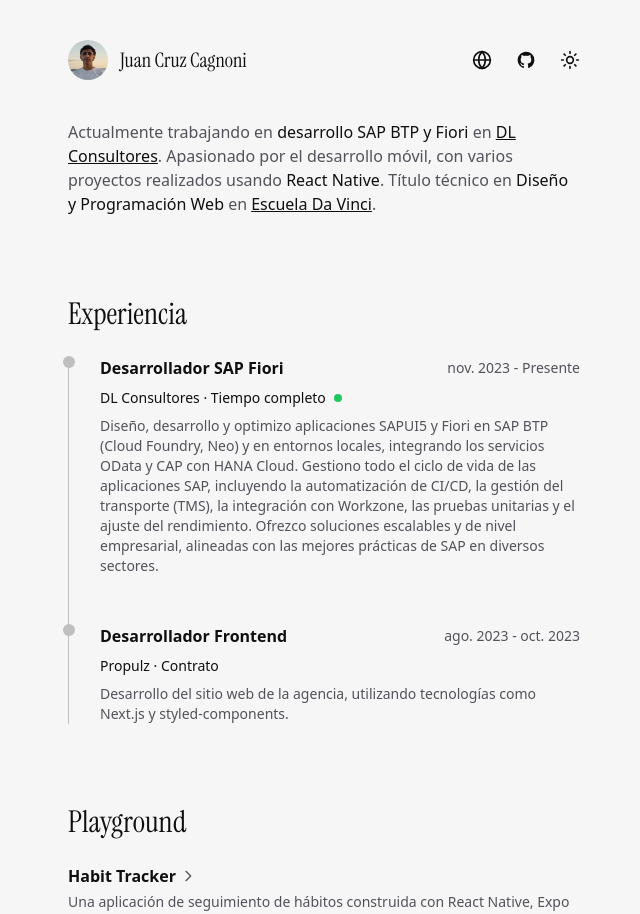
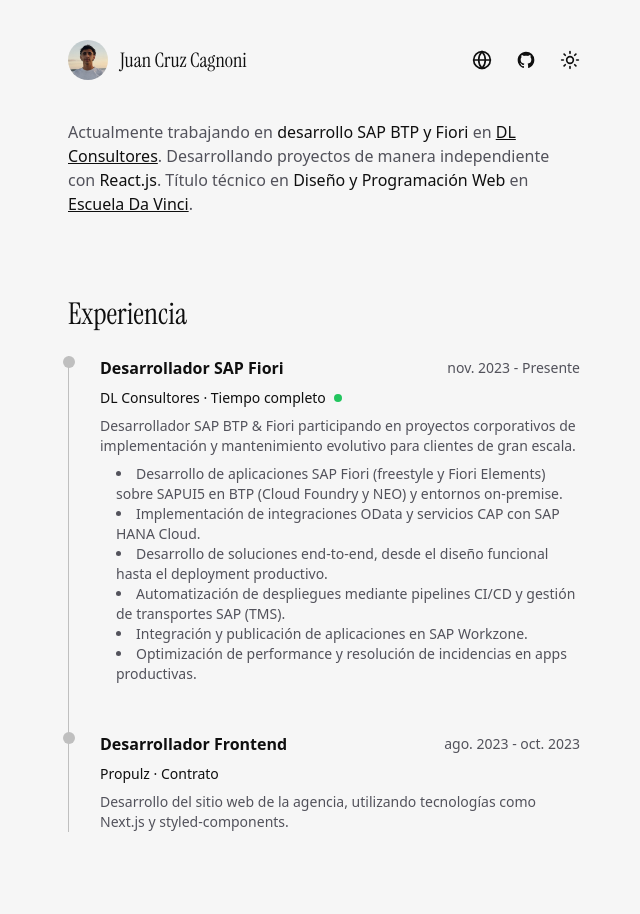
Before and after one commit to juancruzcagnoni/portfolio, a Next.js app: page / in a window 1280 px wide. Shown: the top 914 px of the page, without its empty margins (316-956 px from the left). Built offline with nearby package versions, Linux system fonts and the light colour scheme.

Commit message:
fix 2026

```diff
--- a/src/app/page.jsx
+++ b/src/app/page.jsx
@@ -41,14 +41,6 @@ export default function Home() {
           <Hero />
         </motion.div>
 
-        {/* <motion.div
-          initial={{ opacity: 0, filter: 'blur(5px)' }}
-          whileInView={{ opacity: 1, filter: 'blur(0px)' }}
-          viewport={{ once: true, amount: 0.3 }}
-          transition={{ duration: 0.4, ease: "easeOut", delay: 0.2 }}
-        >
-          <Projects />
-        </motion.div> */}
         <motion.div
           initial={{ opacity: 0, filter: 'blur(5px)' }}
           whileInView={{ opacity: 1, filter: 'blur(0px)' }}
@@ -57,14 +49,24 @@ export default function Home() {
         >
           <Experience />
         </motion.div>
+
         <motion.div
           initial={{ opacity: 0, filter: 'blur(5px)' }}
           whileInView={{ opacity: 1, filter: 'blur(0px)' }}
           viewport={{ once: true, amount: 0.3 }}
           transition={{ duration: 0.4, ease: "easeOut", delay: 0.2 }}
         >
+          <Projects />
+        </motion.div>
+
+        {/* <motion.div
+          initial={{ opacity: 0, filter: 'blur(5px)' }}
+          whileInView={{ opacity: 1, filter: 'blur(0px)' }}
+          viewport={{ once: true, amount: 0.3 }}
+          transition={{ duration: 0.4, ease: "easeOut", delay: 0.2 }}
+        >
           <Lab />
-        </motion.div>
+        </motion.div> */}
       </div>
     </>
   );
--- a/src/app/sections/Experience.jsx
+++ b/src/app/sections/Experience.jsx
@@ -9,7 +9,15 @@ const translations = {
         role: 'SAP Fiori Developer',
         date: 'Nov. 2023 - Present',
         company: 'DL Consultores · Full-time',
-        desc1: 'I design, develop, and optimize SAPUI5 and Fiori applications on SAP BTP (Cloud Foundry, Neo) and on-premise, integrating OData and CAP services with HANA Cloud. I manage the full SAP app lifecycle, including CI/CD automation, transport management (TMS), Workzone integration, unit testing, and performance tuning. I deliver scalable, enterprise-grade solutions aligned with SAP best practices across diverse industries.',
+        desc1: 'SAP BTP & Fiori developer participating in corporate implementation and evolutionary maintenance projects for large-scale clients.',
+        list: [
+          'Development of SAP Fiori applications (freestyle and Fiori Elements) on SAPUI5 in BTP (Cloud Foundry and NEO) and on-premise environments.',
+          'Implementation of OData integrations and CAP services with SAP HANA Cloud.',
+          'End-to-end solution development, from functional design to productive deployment.',
+          'Deployment automation via CI/CD pipelines and SAP transport management (TMS).',
+          'Integration and publishing of applications in SAP Workzone.',
+          'Performance optimization and incident resolution in productive apps.',
+        ],
       },
       {
         role: 'Frontend Developer',
@@ -26,7 +34,15 @@ const translations = {
         role: 'Desarrollador SAP Fiori',
         date: 'nov. 2023 - Presente',
         company: 'DL Consultores · Tiempo completo',
-        desc1: 'Diseño, desarrollo y optimizo aplicaciones SAPUI5 y Fiori en SAP BTP (Cloud Foundry, Neo) y en entornos locales, integrando los servicios OData y CAP con HANA Cloud. Gestiono todo el ciclo de vida de las aplicaciones SAP, incluyendo la automatización de CI/CD, la gestión del transporte (TMS), la integración con Workzone, las pruebas unitarias y el ajuste del rendimiento. Ofrezco soluciones escalables y de nivel empresarial, alineadas con las mejores prácticas de SAP en diversos sectores.',
+        desc1: 'Desarrollador SAP BTP & Fiori participando en proyectos corporativos de implementación y mantenimiento evolutivo para clientes de gran escala.',
+        list: [
+          'Desarrollo de aplicaciones SAP Fiori (freestyle y Fiori Elements) sobre SAPUI5 en BTP (Cloud Foundry y NEO) y entornos on-premise.',
+          'Implementación de integraciones OData y servicios CAP con SAP HANA Cloud.',
+          'Desarrollo de soluciones end-to-end, desde el diseño funcional hasta el deployment productivo.',
+          'Automatización de despliegues mediante pipelines CI/CD y gestión de transportes SAP (TMS).',
+          'Integración y publicación de aplicaciones en SAP Workzone.',
+          'Optimización de performance y resolución de incidencias en apps productivas.',
+        ],
       },
       {
         role: 'Desarrollador Frontend',
--- a/src/app/sections/Hero.jsx
+++ b/src/app/sections/Hero.jsx
@@ -14,8 +14,8 @@ const translations = {
         >
           DL Consultores
         </a>
-        . Passionate about mobile development and have delivered several projects using{" "}
-        <span className="font-medium text-primary dark:text-secondary">React Native</span>
+        . Building independent projects with{" "}
+        <span className="font-medium text-primary dark:text-secondary">React.js</span>
         . Technical degree in{" "}
         <span className="font-medium text-primary dark:text-secondary">Web Design and Programming</span> at{" "}
         <a
@@ -43,8 +43,8 @@ const translations = {
         >
           DL Consultores
         </a>
-        . Apasionado por el desarrollo móvil, con varios proyectos realizados usando{" "}
-        <span className="font-medium text-primary dark:text-secondary">React Native</span>
+        . Desarrollando proyectos de manera independiente con{" "}
+        <span className="font-medium text-primary dark:text-secondary">React.js</span>
         . Título técnico en{" "}
         <span className="font-medium text-primary dark:text-secondary">Diseño y Programación Web</span> en{" "}
         <a
--- a/src/app/sections/Playground.jsx
+++ b/src/app/sections/Playground.jsx
@@ -23,15 +23,17 @@ export default function Lab() {
   const t = translations[language];
   const [mounted, setMounted] = useState(false);
 
-  const labProjects = projectsData
-    .filter((project) => project.type === "playground")
-    .sort((a, b) => new Date(b.createdAt) - new Date(a.createdAt));
+  // const labProjects = projectsData
+  //   .filter((project) => project.type === "playground")
+  //   .sort((a, b) => new Date(b.createdAt) - new Date(a.createdAt));
 
   useEffect(() => {
     setMounted(true);
   }, []);
 
   if (!mounted) return null;
+
+  const labProjects = [];
 
   return (
     <section className="relative left-1/2 transform -translate-x-1/2 w-[90%] md:w-[70%] lg:w-[40%] py-8 md:py-10">
--- a/src/app/sections/Projects.jsx
+++ b/src/app/sections/Projects.jsx
@@ -24,9 +24,11 @@ export default function Projects() {
   const t = translations[language];
   const [mounted, setMounted] = useState(false);
 
-  const mainProjects = projectsData
-    .filter((project) => project.type === "project")
-    .sort((a, b) => new Date(b.createdAt) - new Date(a.createdAt));
+  // const mainProjects = projectsData
+  //   .filter((project) => project.type === "project")
+  //   .sort((a, b) => new Date(b.createdAt) - new Date(a.createdAt));
+
+  const mainProjects = [];
 
   useEffect(() => {
     setMounted(true);
@@ -39,6 +41,10 @@ export default function Projects() {
       <h2 className="font-instrument-serif text-2xl md:text-3xl text-primary dark:text-secondary mb-6">
         {t.title}
       </h2>
+      {mainProjects.length === 0 ? (
+        <div className="text-zinc-500 dark:text-zinc-400">{t.noProjects}</div>
+      ) : (
+        <>
           {mainProjects.map((project) => (
             <a
               key={project.id}
@@ -97,6 +103,8 @@ export default function Projects() {
               </div>
             </a>
           ))}
+        </>
+      )}
     </section>
   );
 }
```
Lines whose indentation alone changed are shown as unchanged.
